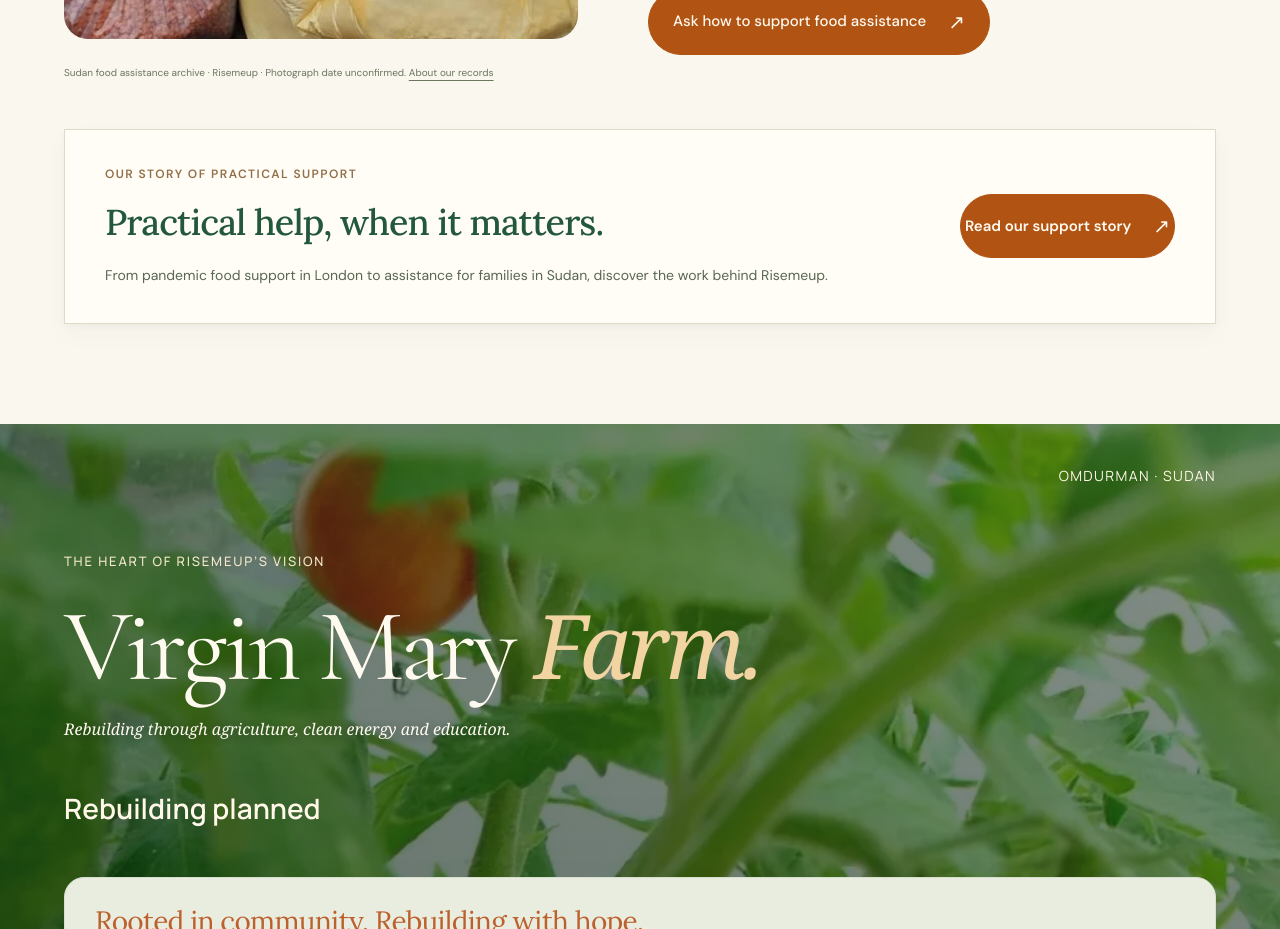
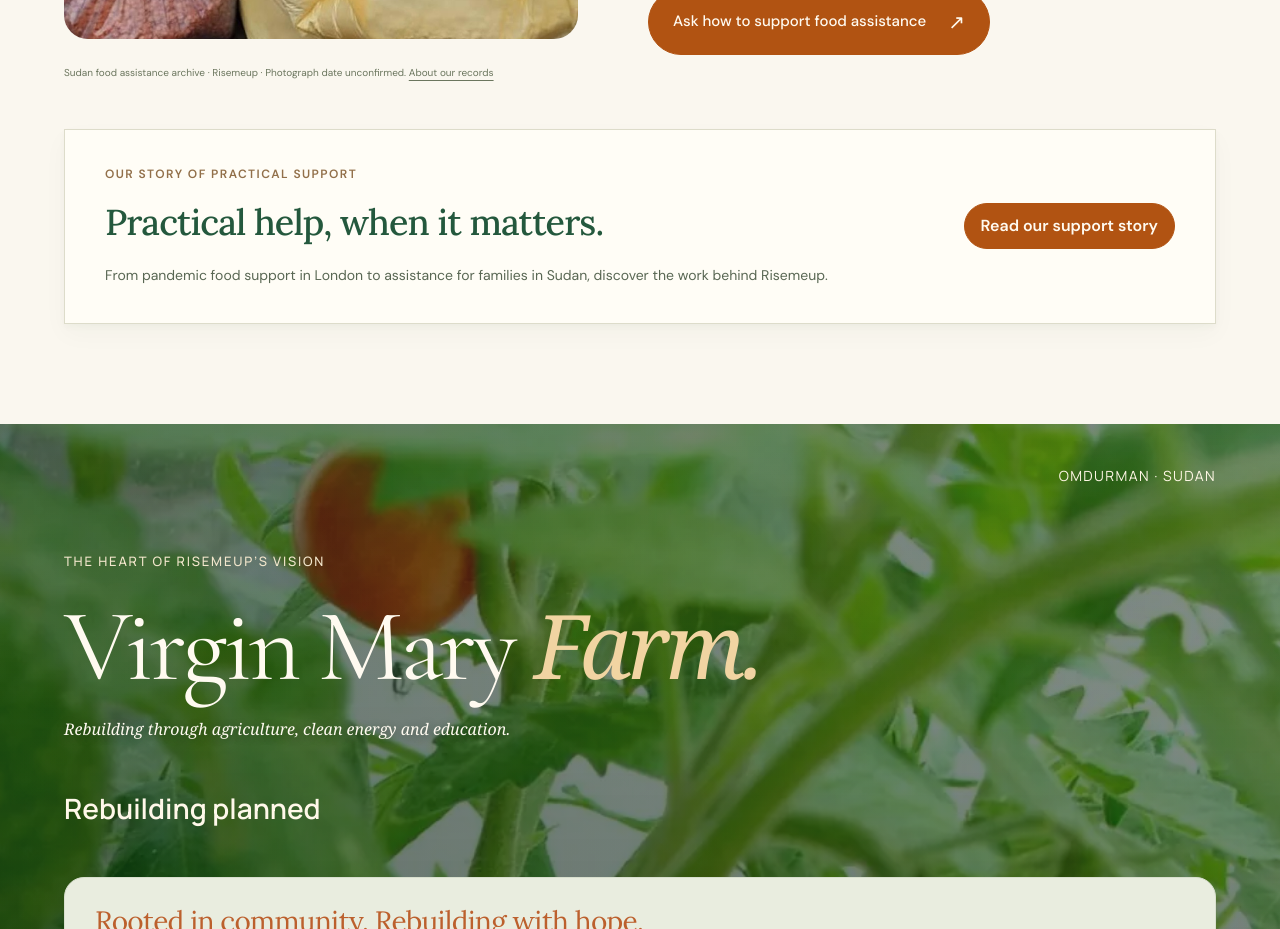
Before and after one commit to Hero988/RiseMeUp, a React (Vite) app: page / in a window 1280 px wide. Shown: the part 4420-5349 px from the top of the page. Built offline with nearby package versions, Linux system fonts and the light colour scheme; a web font is replaced by a local one.

Commit message:
Apply approved smaller centred support story button preserving shared orange

```diff
--- a/public/homepage-theme.css
+++ b/public/homepage-theme.css
@@ -1399,3 +1399,9 @@
 .home-page #farm-readiness .water-more-details[open]>summary{margin-bottom:22px}
 .home-page #farm-readiness .water-update-note{font-size:13px}
 @media(max-width:760px){.home-page #land-framework .growth-overview{grid-template-columns:1fr}.home-page #land-framework .growth-illustration img{max-height:320px}.home-page #land-framework .growth-summary{gap:10px}.home-page #land-framework .growth-summary h4{font-size:20px}}
+
+/* Compact support-story button with a centred, larger label. */
+.home-page #relief .crisis-history-link{grid-template-columns:minmax(0,1fr) max-content;gap:28px}
+.home-page #relief .crisis-history-link > .button{display:inline-flex;align-items:center;justify-content:center;justify-self:end;width:fit-content;min-width:0;max-width:100%;min-height:44px;padding:10px 16px;gap:0;text-align:center;font-size:16px!important;font-weight:600!important;line-height:24px;border:0}
+.home-page #relief .crisis-history-link > .button > span[aria-hidden="true"]{display:none}
+@media(max-width:700px){.home-page #relief .crisis-history-link > .button{margin-top:20px}}
```
